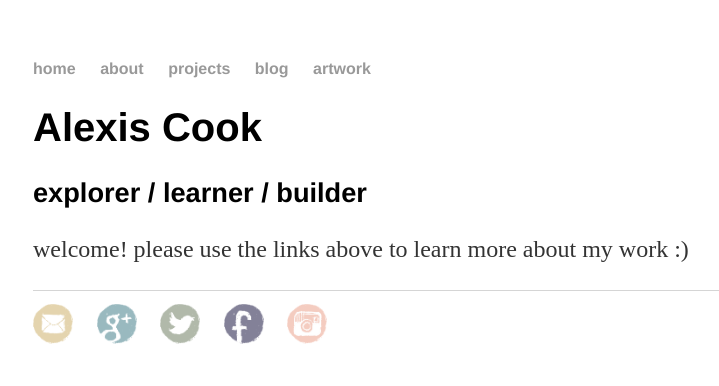
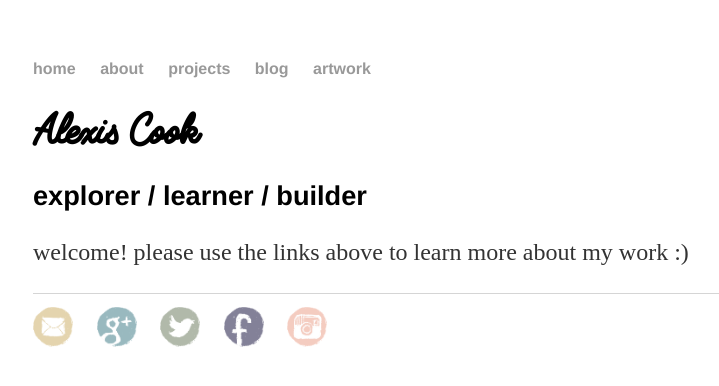
Before and after one commit to alexisbcook/old_alexisbcook.github.io, a Jekyll site: the page index.html, which Jekyll copies as it is, in a window 1280 px wide. Shown: the top 386 px of the page, without its empty margins (159-878 px from the left). Built offline with Jekyll 4.4.1, drawn with Linux system fonts in a browser that asks for light colours; some web fonts are replaced.

Commit message:
Update main.css

```diff
--- a/css/main.css
+++ b/css/main.css
@@ -50,12 +50,12 @@ ul.posts li {
 
 @font-face {
     font-family: 'fabfeltscriptbold';
-    src: url('fabfeltscript-bold.eot');
-    src: url('fabfeltscript-bold.eot?#iefix') format('embedded-opentype'),
-         url('fabfeltscript-bold.woff2') format('woff2'),
-         url('fabfeltscript-bold.woff') format('woff'),
-         url('fabfeltscript-bold.ttf') format('truetype'),
-         url('fabfeltscript-bold.svg#fabfeltscriptbold') format('svg');
+    src: url('/fonts/fabfeltscript-bold.eot');
+    src: url('/fonts/fabfeltscript-bold.eot?#iefix') format('embedded-opentype'),
+         url('/fonts/fabfeltscript-bold.woff2') format('woff2'),
+         url('/fonts/fabfeltscript-bold.woff') format('woff'),
+         url('/fonts/fabfeltscript-bold.ttf') format('truetype'),
+         url('/fonts/fabfeltscript-bold.svg#fabfeltscriptbold') format('svg');
     font-weight: normal;
     font-style: normal;
 }
```
